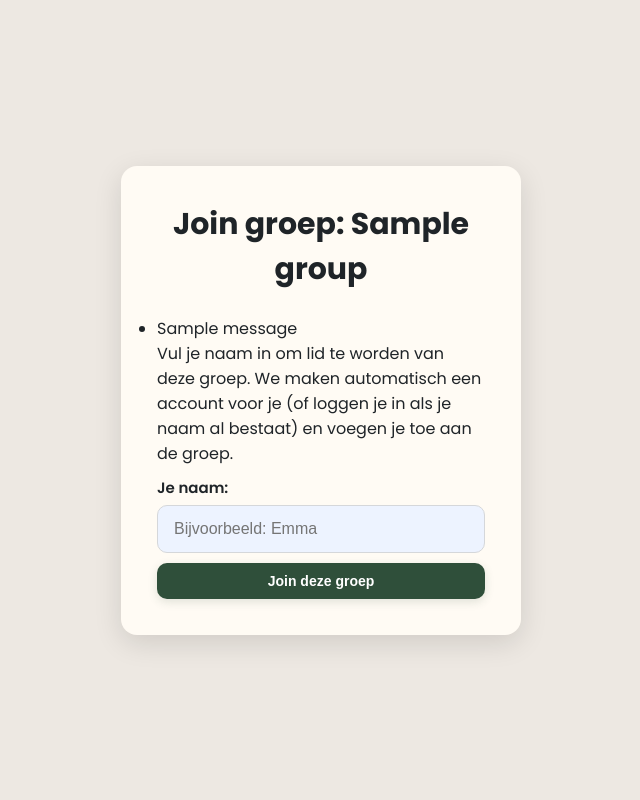
After one commit to A-D-DBS-application/web-application-2025-group5, a Flask app: template app/templates/join_group.html in a window 1280 px wide. The commit adds this page. Shown: the whole page, without its empty margins (319-959 px from the left). Run offline with Flask 3, Linux system fonts and the light colour scheme; the template is opened without the code that fills it: most values are stand-ins (such as "Sample title", 1, 10 or a date in 2020); one stand-in notice (Sample message) is shown.

Commit message:
Toegevoegd: nieuwe WhatsApp share flow + automatische join pagina

```diff
--- a/app/templates/group_detail.html
+++ b/app/templates/group_detail.html
@@ -20,7 +20,7 @@
         </div>
 
         <div class="topbar-right">
-            <a href="{{ url_for('share_group', group_id=group.group_id) }}" class="btn btn-success">
+            <a href="{{ url_for('share_group', group_id=group.group_id) }}" class="btn btn-secondary">
                 Deel via WhatsApp
             </a>
 
--- /dev/null
+++ b/app/templates/join_group.html
@@ -0,0 +1,44 @@
+<!DOCTYPE html>
+<html lang="nl">
+
+<head>
+    <meta charset="UTF-8">
+    <meta name="viewport" content="width=device-width, initial-scale=1.0">
+    <title>Deelname bevestigen • {{ group.name }} • FairSplit+</title>
+    <link rel="stylesheet" href="{{ url_for('static', filename='style.css') }}?v=3">
+</head>
+
+<body class="login-page">
+
+    <div class="login-container">
+        <h2>Join groep: {{ group.name }}</h2>
+
+        <!-- Flash-berichten -->
+        {% with messages = get_flashed_messages(with_categories=true) %}
+        {% if messages %}
+        <ul class="flash-messages">
+            {% for category, message in messages %}
+            <li class="flash-{{ category }}">{{ message }}</li>
+            {% endfor %}
+        </ul>
+        {% endif %}
+        {% endwith %}
+
+        <p style="margin-bottom: 10px;">
+            Vul je naam in om lid te worden van deze groep. We maken automatisch een account voor je
+            (of loggen je in als je naam al bestaat) en voegen je toe aan de groep.
+        </p>
+
+        <form method="post">
+            <label for="username">Je naam:</label>
+            <input id="username" type="text" name="username" placeholder="Bijvoorbeeld: Emma" required>
+
+            <button type="submit" class="btn btn-primary" style="margin-top: 10px;">
+                Join deze groep
+            </button>
+        </form>
+    </div>
+
+</body>
+
+</html>
```
Also changed, not shown: app/routes.py (+59 -11 lines).
